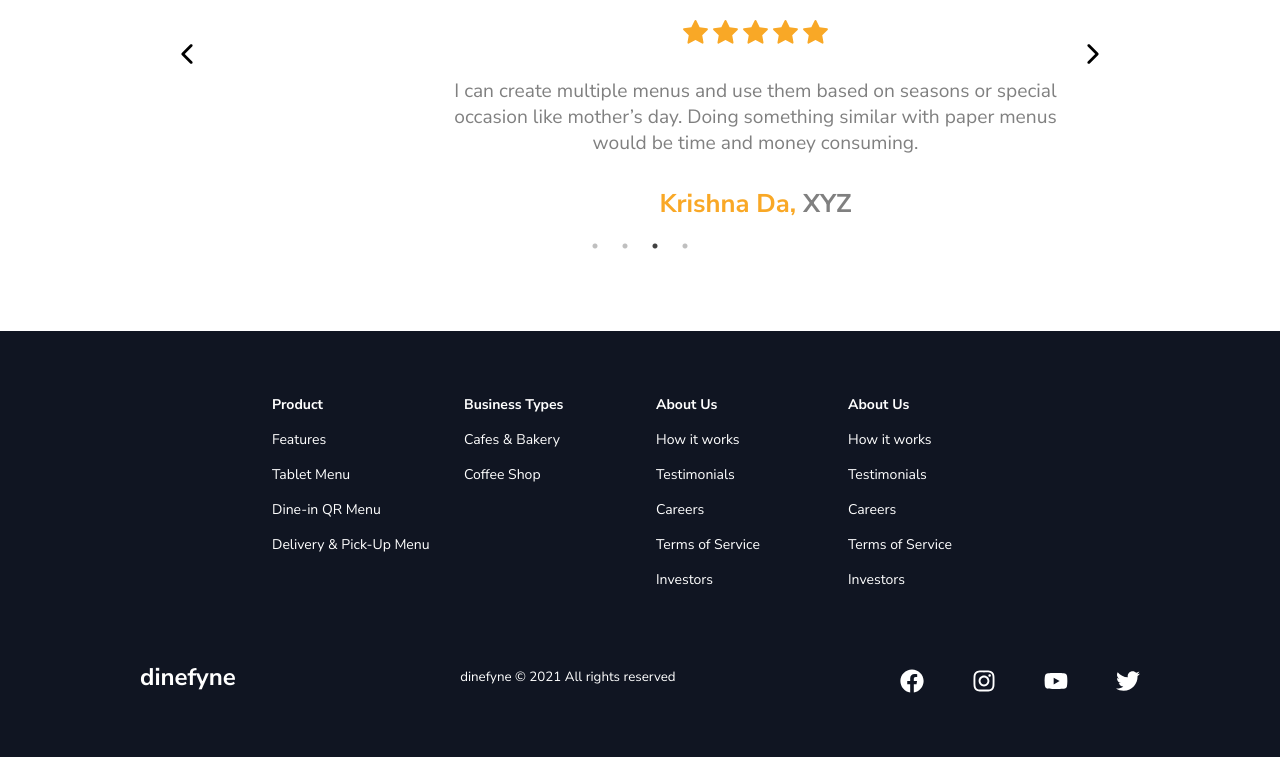
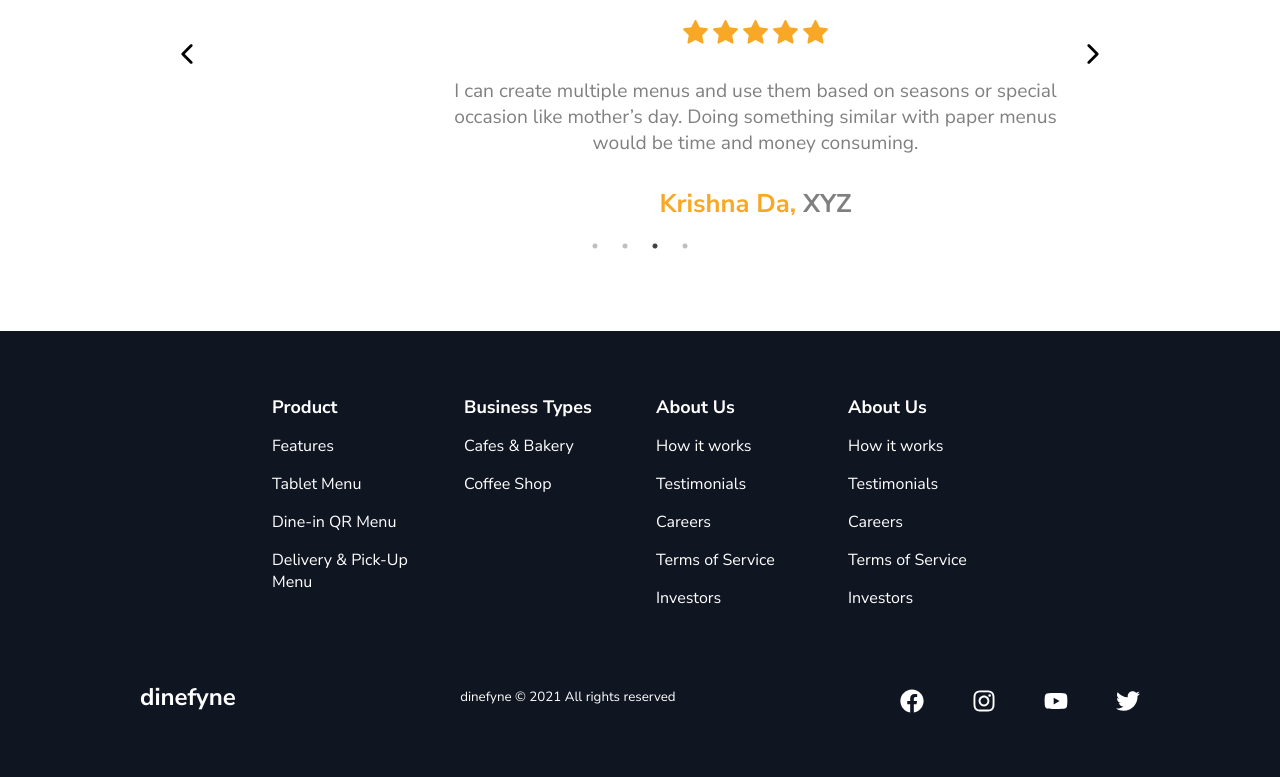
Before and after one commit to saggy2001/Dinefyne, a React (Create React App) app: page / in a window 1280 px wide. Shown: the part 3964-4741 px from the top of the page. Built offline with nearby package versions, Linux system fonts and the light colour scheme.

Commit message:
small changes

```diff
--- a/src/components/Footer/FooterElements.js
+++ b/src/components/Footer/FooterElements.js
@@ -50,7 +50,7 @@ export const FooterLinkItems = styled.div`
 `;
 
 export const FooterLinkTitle = styled.h1`
-  font-size: 14px;
+  font-size: 18px;
   margin-bottom: 16px;
 `;
 
@@ -58,10 +58,10 @@ export const FooterLink = styled(Link)`
   color: #fff;
   text-decoration: none;
   margin-bottom: 16px;
-  font-size: 14px;
+  font-size: 16px;
 
   &:hover {
-    color: #01bf71;
+    color: var(--primary-color);
     transition: 0.3s ease-in-out;
   }
 `;
```
